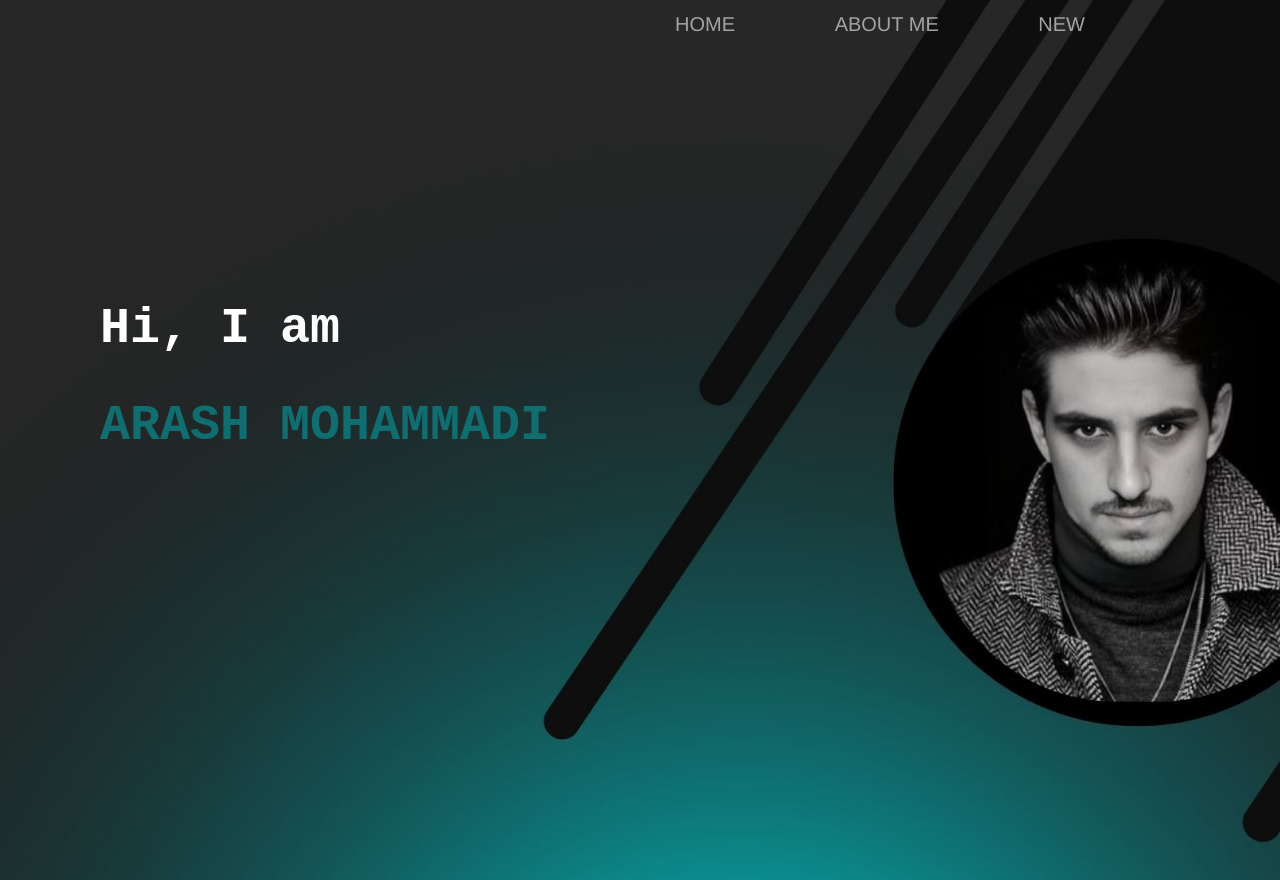
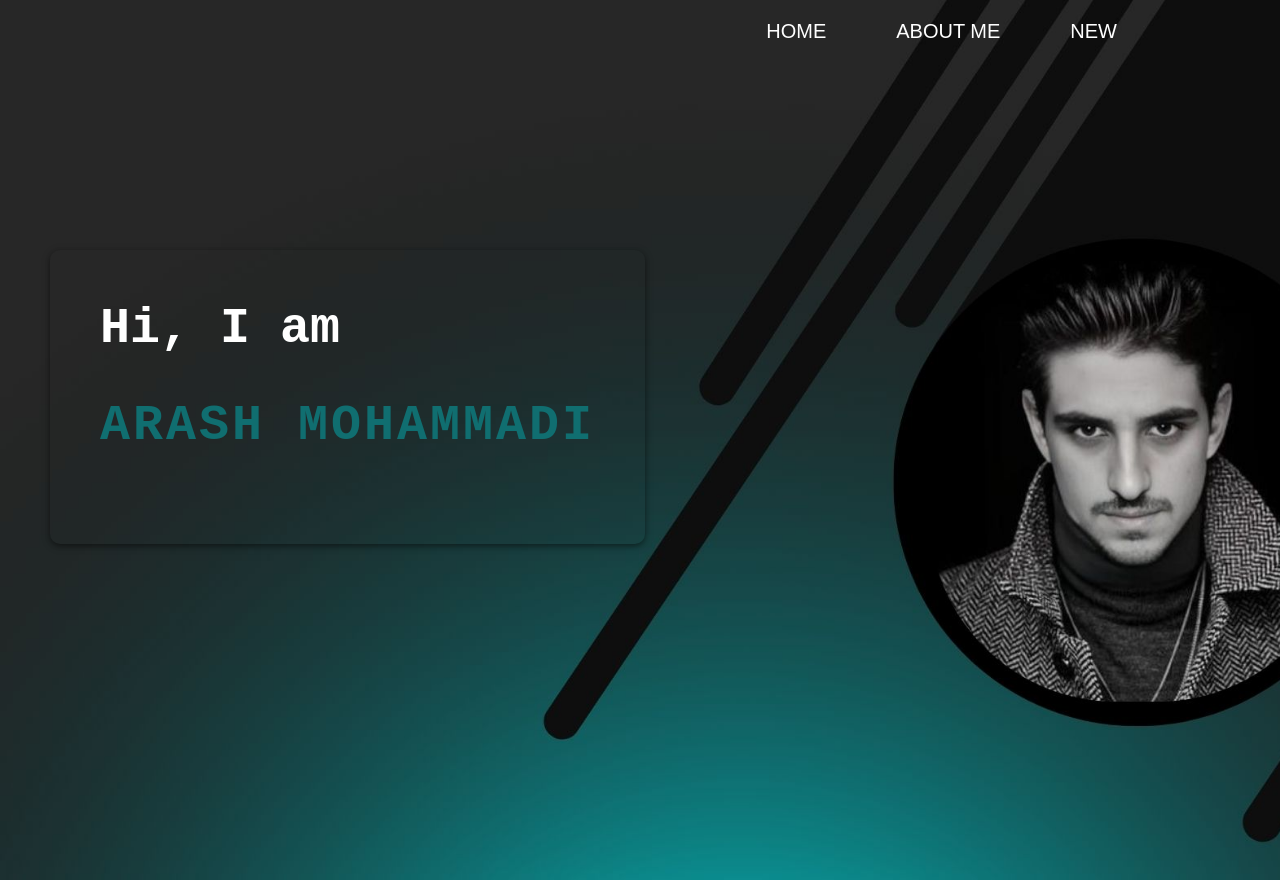
Before and after one commit to ArashMhd82/Arash, a plain HTML site: page index.html in a window 1280 px wide. Drawn offline with Linux system fonts and the light colour scheme.

Commit message:
Add files via upload

```diff
--- a/index.html
+++ b/index.html
@@ -10,9 +10,9 @@
     <header>
         <nav>
             <ul>
-                <a href=""><li>HOME</li></a>
-                <a href=""><li>ABOUT ME</li></a>
-                <a href=""><li style="margin-right: 150px;">NEW</li></a>
+                <li><a href="">HOME</a></li>
+                <li><a href="">ABOUT ME</a></li>
+                <li><a href="">NEW</a></li>
             </ul>
         </nav>
         <h1>
--- a/style.css
+++ b/style.css
@@ -14,47 +14,103 @@ header{
     background-repeat: no-repeat;
     background-size: cover;
 }
-header nav{
+header nav{font-family: sans-serif;
+    display:flex;
+    justify-content: right;
+    align-items: center;
+    padding-right: 10%;
+}
+header nav ul{
     display: flex;
-    justify-content: right;
+    list-style: none;
 }
 header nav ul li{
-    display: inline-block;
-    color:white;
-    font-family: 'Franklin Gothic Medium', 'Arial Narrow', Arial, sans-serif;
-    padding: 13px 45px;
-    font-size: 20px;
+    padding: 10px 15px;
+    margin: 10px 20px;
+    position: relative;
 }
-header nav ul li:hover{
-    background-color: rgba(50, 50, 50, 0.411);
-    color:#106e70;
-    transition: 0.4s;
-    box-shadow: -6px 3px teal;
+header nav ul li::before,
+header nav ul li::after{
+    position: absolute;
+    content: '';
+    width:0px;
+    height: 2px;
+    background-color: #fff;
+    transition: 0.3s all ease-in-out;
 }
-header nav ul li:not(:hover){
-    background-color: none;
-    box-shadow: 0px 0px teal;
-    color: rgb(163, 163, 163);
-    transition: 0.2s;
+header nav ul li::before{
+    top: 0;
+    left: 0;
+}
+header nav ul li:hover::before{
+    right: 0;
+    left: auto;
+    width: 100%;
+    background-color: teal;
+}
+header nav ul li::after{
+    bottom: 0;
+    right: 0;
+}
+header nav ul li:hover::after{
+    right: auto;
+    left: 0;
+    width: 100%;
+    background-color: teal;
+}
+header nav ul li a{
+    text-decoration: none;
+    cursor: pointer;
+    color:#fff;
+    font-size: 20px ;
+    transition: 0.3s all ease-in-out;
+}
+header nav ul li:hover a{
+    color:teal;
 }
 header h1{
+    box-shadow:0 2px 5px 0 rgba(0, 0, 0, 0.318), 0 2px 10px 0 rgba(0, 0, 0, 0.23);
     display: inline-block;
     margin:50px;
     padding:50px;
     position: absolute;
     top:25%;
     font-size:50px;
+    border-radius: 10px;
 }
+header h1:hover{
+    cursor: pointer;
+    border-radius:25px;
+    background-color: #1212124b;
+    transition: 0.4s;
+}
+header h1:not(:hover){
+    transition: 0.4s;
+}
+
 header h1 span{
     display: inline-block;
     color:#106e70;
+    border-radius: 3px;
     margin: 40px 0px;
     cursor: pointer;
 }
-header h1 span:hover{
-    letter-spacing: 25px;
+header h1:hover span{
+    letter-spacing: 5px;
+    padding:15px;
     transition: 0.5s;
-}header h1 span:not(:hover){
-    letter-spacing: 0px;
+    background-color: rgba(50, 50, 50, 0.774);
+    color:#106e70;
+    transition: 0.4s;
+    box-shadow: -10px 10px teal;
+}
+header h1:not(:hover) span{
+    letter-spacing: 3px;
     transition: 0.5s;
 }
+header h1 span:hover{
+    transition: 0.4s;
+    box-shadow: -10px 10px rgb(0, 86, 86);
+}header h1 span:not(:hover){
+    transition: 0.4s;
+}
```
Also changed, not shown: in.html (+33 -24 lines).
